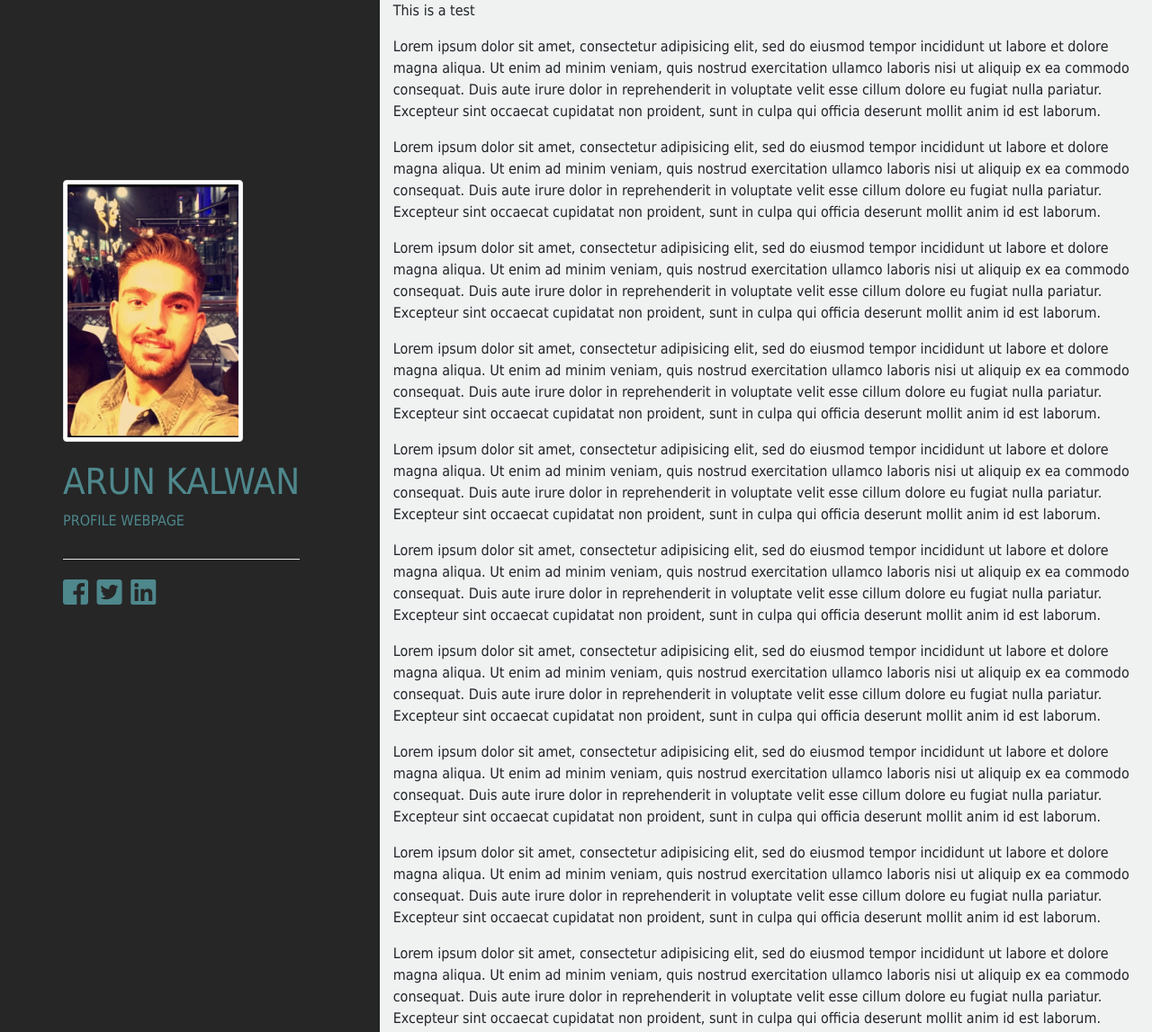
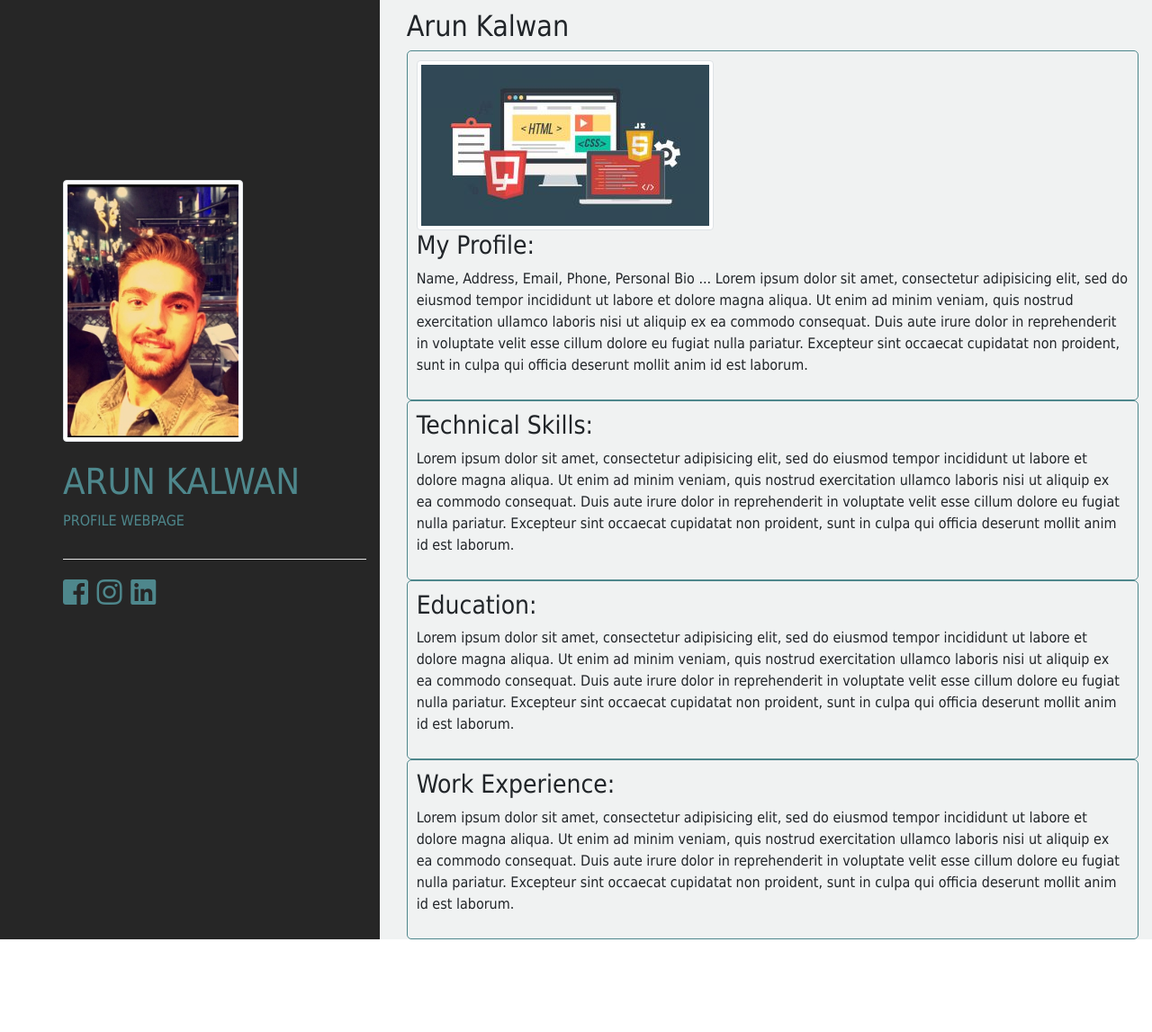
Before and after one commit to arunkal1/Portfolio, a plain HTML site: page index.html in a window 1280 px wide. Shown: the top 1147 px of the page at 90% size. After the commit the page ends 1044 px from the top, so only its background shows below. Drawn offline with nearby package versions, Linux system fonts and the light colour scheme.

Commit message:
Added information to column-right, tried to fix column-left to left however, it was not working so removed functionality until I can fix it, Images added to site

```diff
--- a/css/styles.css
+++ b/css/styles.css
@@ -1,10 +1,19 @@
+/* Base Styles */
 body {
   font-family: Tahoma, Geneva, sans-serif;
 }
 
+.fixed h1 {
+  color: #4E878C;
+}
+
+.fixed p {
+  color: #4E878C;
+}
+
+/* Column Styles */
 .column-left {
   background-color: #262626;
-  /* height: 100vh; */
   position: relative;
 }
 
@@ -15,21 +24,13 @@ body {
 .fixed {
   padding-left: 70px;
   padding-top: 200px;
-  position: fixed;
   text-transform: uppercase;
+  /* position: fixed; */
 }
 
 .profile-image {
   margin-bottom: 20px;
   width: 200px;
-}
-
-h1 {
-  color: #4E878C;
-}
-
-.fixed p {
-  color: #4E878C;
 }
 
 hr {
@@ -42,3 +43,15 @@ hr {
   color: #4E878C;
   padding-right: 5px;
 }
+
+/* Right Box Styles */
+/* Box 1 */
+.box-1, .box-2, .box-3, .box-4{
+  border: #4E878C 1px solid;
+  border-radius: 5px;
+  padding: 10px;
+}
+
+.name-top {
+  padding-top: 10px;
+}
--- a/index.html
+++ b/index.html
@@ -24,28 +24,33 @@
         <p>Profile Webpage</p>
         <hr>
           <div class="favicons">
-            <a href="#"><i class="fab fa-facebook-square fa-2x"></i></a>
-            <a href="#"><i class="fab fa-twitter-square fa-2x"></i></a>
-            <a href="#"><i class="fab fa-linkedin fa-2x"></i></a>
+            <a href="https://www.facebook.com/arun.kalwan.108"><i class="fab fa-facebook-square fa-2x"></i></a>
+            <a href="https://www.instagram.com/arunkal1/?hl=en"><i class="fab fa-instagram fa-2x"></i></a>
+            <a href="https://www.linkedin.com/in/arunkalwan/"><i class="fab fa-linkedin fa-2x"></i></a>
           </div>
       </div>
     </div>
     <div class="col-md-8 column-right">
-      <p>This is a test</p>
-      <p>Lorem ipsum dolor sit amet, consectetur adipisicing elit, sed do eiusmod tempor incididunt ut labore et dolore magna aliqua. Ut enim ad minim veniam, quis nostrud exercitation ullamco laboris nisi ut aliquip ex ea commodo consequat. Duis aute irure dolor in reprehenderit in voluptate velit esse cillum dolore eu fugiat nulla pariatur. Excepteur sint occaecat cupidatat non proident, sunt in culpa qui officia deserunt mollit anim id est laborum.</p>
-      <p>Lorem ipsum dolor sit amet, consectetur adipisicing elit, sed do eiusmod tempor incididunt ut labore et dolore magna aliqua. Ut enim ad minim veniam, quis nostrud exercitation ullamco laboris nisi ut aliquip ex ea commodo consequat. Duis aute irure dolor in reprehenderit in voluptate velit esse cillum dolore eu fugiat nulla pariatur. Excepteur sint occaecat cupidatat non proident, sunt in culpa qui officia deserunt mollit anim id est laborum.</p>
-      <p>Lorem ipsum dolor sit amet, consectetur adipisicing elit, sed do eiusmod tempor incididunt ut labore et dolore magna aliqua. Ut enim ad minim veniam, quis nostrud exercitation ullamco laboris nisi ut aliquip ex ea commodo consequat. Duis aute irure dolor in reprehenderit in voluptate velit esse cillum dolore eu fugiat nulla pariatur. Excepteur sint occaecat cupidatat non proident, sunt in culpa qui officia deserunt mollit anim id est laborum.</p>
-      <p>Lorem ipsum dolor sit amet, consectetur adipisicing elit, sed do eiusmod tempor incididunt ut labore et dolore magna aliqua. Ut enim ad minim veniam, quis nostrud exercitation ullamco laboris nisi ut aliquip ex ea commodo consequat. Duis aute irure dolor in reprehenderit in voluptate velit esse cillum dolore eu fugiat nulla pariatur. Excepteur sint occaecat cupidatat non proident, sunt in culpa qui officia deserunt mollit anim id est laborum.</p>
-      <p>Lorem ipsum dolor sit amet, consectetur adipisicing elit, sed do eiusmod tempor incididunt ut labore et dolore magna aliqua. Ut enim ad minim veniam, quis nostrud exercitation ullamco laboris nisi ut aliquip ex ea commodo consequat. Duis aute irure dolor in reprehenderit in voluptate velit esse cillum dolore eu fugiat nulla pariatur. Excepteur sint occaecat cupidatat non proident, sunt in culpa qui officia deserunt mollit anim id est laborum.</p>
-      <p>Lorem ipsum dolor sit amet, consectetur adipisicing elit, sed do eiusmod tempor incididunt ut labore et dolore magna aliqua. Ut enim ad minim veniam, quis nostrud exercitation ullamco laboris nisi ut aliquip ex ea commodo consequat. Duis aute irure dolor in reprehenderit in voluptate velit esse cillum dolore eu fugiat nulla pariatur. Excepteur sint occaecat cupidatat non proident, sunt in culpa qui officia deserunt mollit anim id est laborum.</p>
-      <p>Lorem ipsum dolor sit amet, consectetur adipisicing elit, sed do eiusmod tempor incididunt ut labore et dolore magna aliqua. Ut enim ad minim veniam, quis nostrud exercitation ullamco laboris nisi ut aliquip ex ea commodo consequat. Duis aute irure dolor in reprehenderit in voluptate velit esse cillum dolore eu fugiat nulla pariatur. Excepteur sint occaecat cupidatat non proident, sunt in culpa qui officia deserunt mollit anim id est laborum.</p>
-      <p>Lorem ipsum dolor sit amet, consectetur adipisicing elit, sed do eiusmod tempor incididunt ut labore et dolore magna aliqua. Ut enim ad minim veniam, quis nostrud exercitation ullamco laboris nisi ut aliquip ex ea commodo consequat. Duis aute irure dolor in reprehenderit in voluptate velit esse cillum dolore eu fugiat nulla pariatur. Excepteur sint occaecat cupidatat non proident, sunt in culpa qui officia deserunt mollit anim id est laborum.</p>
-      <p>Lorem ipsum dolor sit amet, consectetur adipisicing elit, sed do eiusmod tempor incididunt ut labore et dolore magna aliqua. Ut enim ad minim veniam, quis nostrud exercitation ullamco laboris nisi ut aliquip ex ea commodo consequat. Duis aute irure dolor in reprehenderit in voluptate velit esse cillum dolore eu fugiat nulla pariatur. Excepteur sint occaecat cupidatat non proident, sunt in culpa qui officia deserunt mollit anim id est laborum.</p>
-      <p>Lorem ipsum dolor sit amet, consectetur adipisicing elit, sed do eiusmod tempor incididunt ut labore et dolore magna aliqua. Ut enim ad minim veniam, quis nostrud exercitation ullamco laboris nisi ut aliquip ex ea commodo consequat. Duis aute irure dolor in reprehenderit in voluptate velit esse cillum dolore eu fugiat nulla pariatur. Excepteur sint occaecat cupidatat non proident, sunt in culpa qui officia deserunt mollit anim id est laborum.</p>
-      <p>Lorem ipsum dolor sit amet, consectetur adipisicing elit, sed do eiusmod tempor incididunt ut labore et dolore magna aliqua. Ut enim ad minim veniam, quis nostrud exercitation ullamco laboris nisi ut aliquip ex ea commodo consequat. Duis aute irure dolor in reprehenderit in voluptate velit esse cillum dolore eu fugiat nulla pariatur. Excepteur sint occaecat cupidatat non proident, sunt in culpa qui officia deserunt mollit anim id est laborum.</p>
-      <p>Lorem ipsum dolor sit amet, consectetur adipisicing elit, sed do eiusmod tempor incididunt ut labore et dolore magna aliqua. Ut enim ad minim veniam, quis nostrud exercitation ullamco laboris nisi ut aliquip ex ea commodo consequat. Duis aute irure dolor in reprehenderit in voluptate velit esse cillum dolore eu fugiat nulla pariatur. Excepteur sint occaecat cupidatat non proident, sunt in culpa qui officia deserunt mollit anim id est laborum.</p>
-      <p>Lorem ipsum dolor sit amet, consectetur adipisicing elit, sed do eiusmod tempor incididunt ut labore et dolore magna aliqua. Ut enim ad minim veniam, quis nostrud exercitation ullamco laboris nisi ut aliquip ex ea commodo consequat. Duis aute irure dolor in reprehenderit in voluptate velit esse cillum dolore eu fugiat nulla pariatur. Excepteur sint occaecat cupidatat non proident, sunt in culpa qui officia deserunt mollit anim id est laborum.</p>
-      <p>Lorem ipsum dolor sit amet, consectetur adipisicing elit, sed do eiusmod tempor incididunt ut labore et dolore magna aliqua. Ut enim ad minim veniam, quis nostrud exercitation ullamco laboris nisi ut aliquip ex ea commodo consequat. Duis aute irure dolor in reprehenderit in voluptate velit esse cillum dolore eu fugiat nulla pariatur. Excepteur sint occaecat cupidatat non proident, sunt in culpa qui officia deserunt mollit anim id est laborum.</p>
+      <div class="container">
+        <h2 class="name-top">Arun Kalwan</h2>
+        <div class="col-md-12 box-1">
+          <img src="images/img1.jpg" alt="First Image" class="first-image img-thumbnail">
+          <h3>My Profile:</h3>
+          <p>Name, Address, Email, Phone, Personal Bio ... Lorem ipsum dolor sit amet, consectetur adipisicing elit, sed do eiusmod tempor incididunt ut labore et dolore magna aliqua. Ut enim ad minim veniam, quis nostrud exercitation ullamco laboris nisi ut aliquip ex ea commodo consequat. Duis aute irure dolor in reprehenderit in voluptate velit esse cillum dolore eu fugiat nulla pariatur. Excepteur sint occaecat cupidatat non proident, sunt in culpa qui officia deserunt mollit anim id est laborum.</p>
+        </div>
+        <div class="col-md-12 box-2">
+          <h3>Technical Skills:</h3>
+          <p>Lorem ipsum dolor sit amet, consectetur adipisicing elit, sed do eiusmod tempor incididunt ut labore et dolore magna aliqua. Ut enim ad minim veniam, quis nostrud exercitation ullamco laboris nisi ut aliquip ex ea commodo consequat. Duis aute irure dolor in reprehenderit in voluptate velit esse cillum dolore eu fugiat nulla pariatur. Excepteur sint occaecat cupidatat non proident, sunt in culpa qui officia deserunt mollit anim id est laborum.</p>
+        </div>
+        <div class="col-md-12 box-3">
+          <h3>Education:</h3>
+          <p>Lorem ipsum dolor sit amet, consectetur adipisicing elit, sed do eiusmod tempor incididunt ut labore et dolore magna aliqua. Ut enim ad minim veniam, quis nostrud exercitation ullamco laboris nisi ut aliquip ex ea commodo consequat. Duis aute irure dolor in reprehenderit in voluptate velit esse cillum dolore eu fugiat nulla pariatur. Excepteur sint occaecat cupidatat non proident, sunt in culpa qui officia deserunt mollit anim id est laborum.</p>
+        </div>
+        <div class="col-md-12 box-4">
+          <h3>Work Experience:</h3>
+          <p>Lorem ipsum dolor sit amet, consectetur adipisicing elit, sed do eiusmod tempor incididunt ut labore et dolore magna aliqua. Ut enim ad minim veniam, quis nostrud exercitation ullamco laboris nisi ut aliquip ex ea commodo consequat. Duis aute irure dolor in reprehenderit in voluptate velit esse cillum dolore eu fugiat nulla pariatur. Excepteur sint occaecat cupidatat non proident, sunt in culpa qui officia deserunt mollit anim id est laborum.</p>
+        </div>
+      </div>
     </div>
 
   </div>
```
Also changed, not shown: images/img1.jpg (added).
